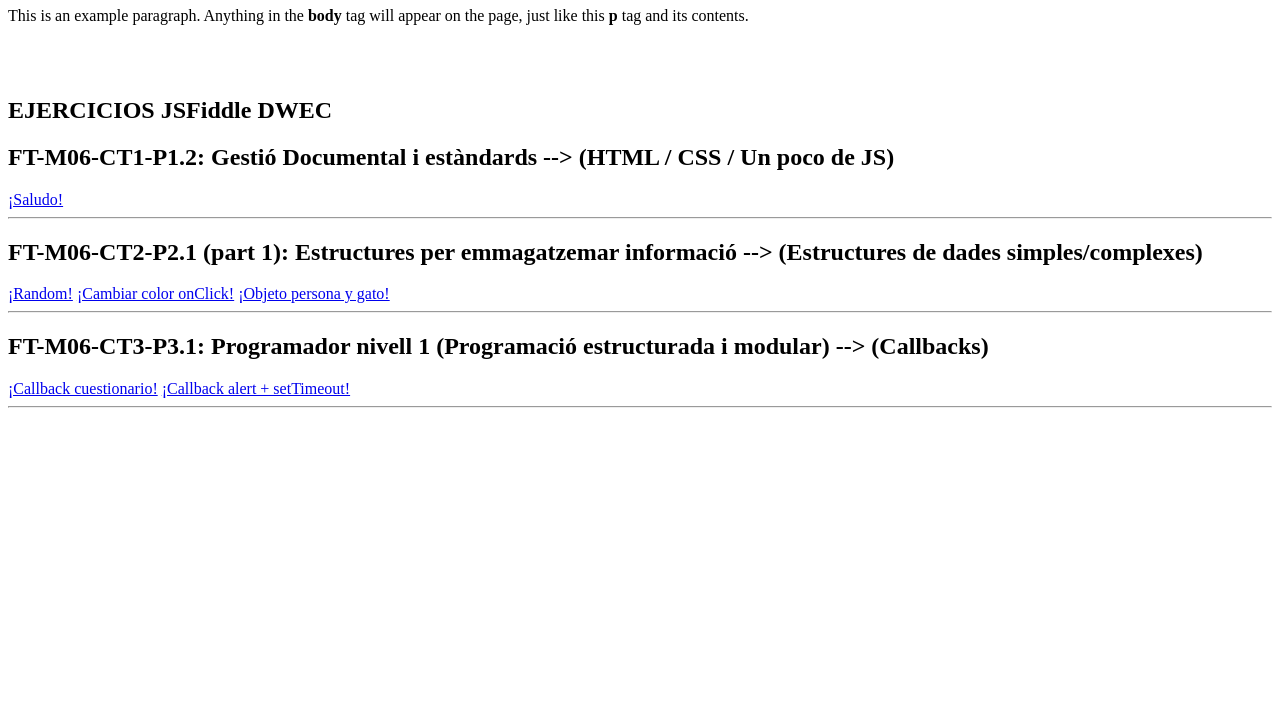
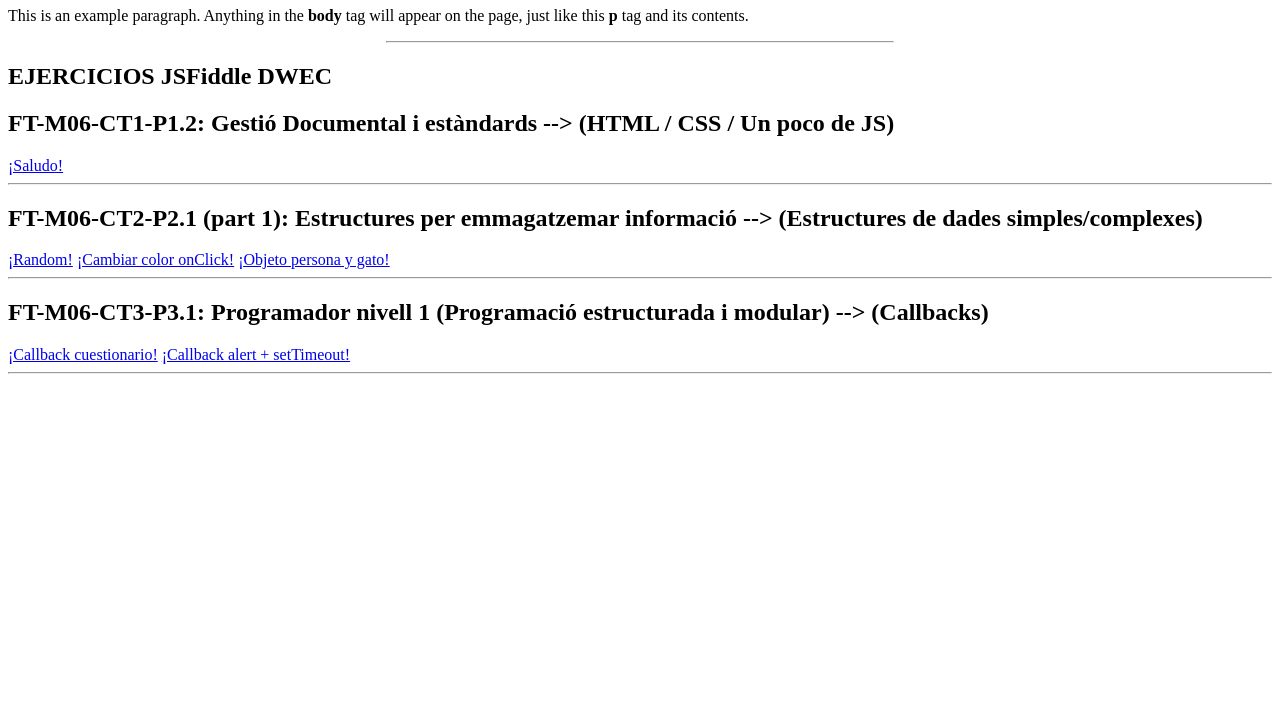
Before and after one commit to davidplanasCEP/davidplanasCEP.github.io, a plain HTML site: page portfolio/index.html in a window 1280 px wide. Shown: the part 73-800 px from the top of the page. Drawn offline with Linux system fonts and the light colour scheme.

Commit message:
Update index.html

```diff
--- a/portfolio/index.html
+++ b/portfolio/index.html
@@ -8,8 +8,7 @@
     <p>This is an example paragraph. Anything in the <strong>body</strong> tag will appear on the page, just like this <strong>p</strong> tag and its contents.</p>
 
     <section>
-      <br>
-      <br>
+      <HR width="40%">
       <h1>EJERCICIOS JSFiddle DWEC</h1>
         <h2>FT-M06-CT1-P1.2: Gestió Documental i estàndards --> (HTML / CSS / Un poco de JS)</h1>
         <a href="https://jsfiddle.net/davidplanasCEP/zryvn6am/7/">¡Saludo!</a>
```
